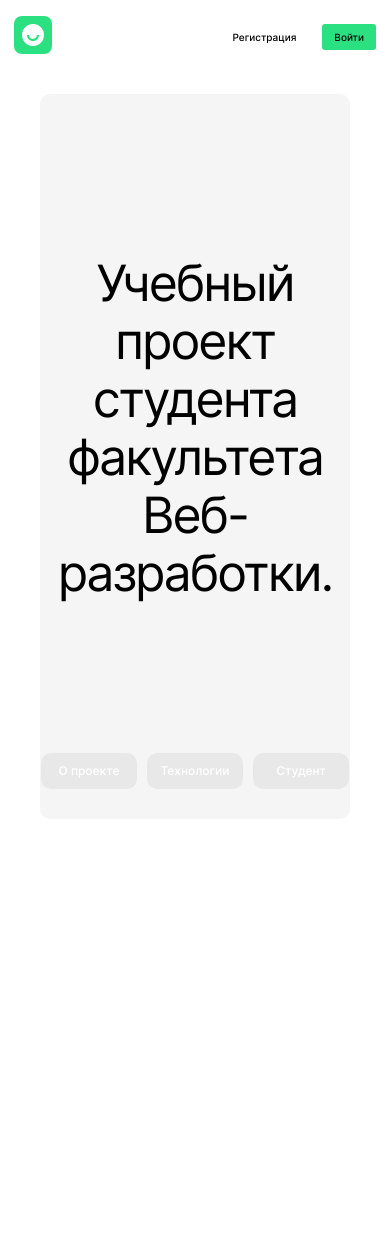
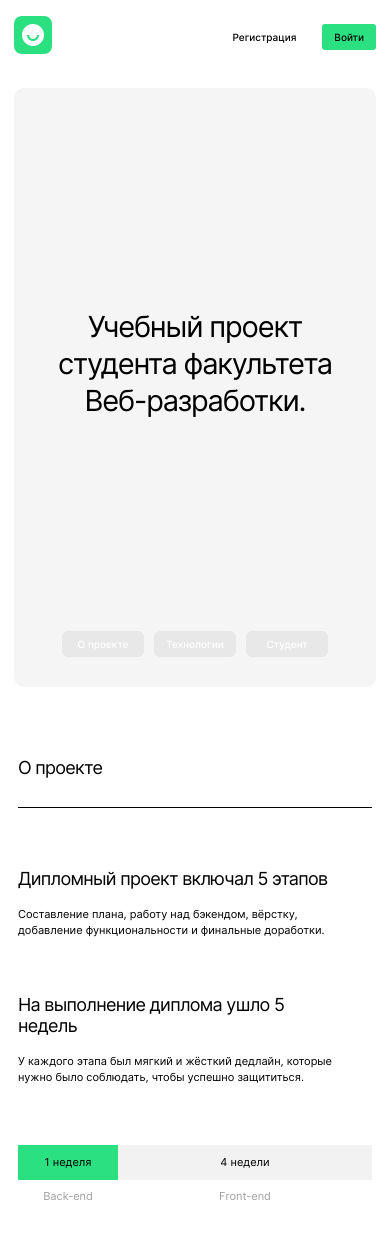
Before and after one commit to Lizaakishina/movies-explorer-frontend, a React (Create React App) app: page / in a window 390 px wide. Shown: the top 1238 px of the page. Before the commit the page ends 844 px from the top, so only its background shows below. Built offline with nearby package versions, Linux system fonts and the light colour scheme.

Commit message:
feat: верстка aboutproject (fix: адаптив компонентов)

```diff
--- /dev/null
+++ b/src/components/Main/AboutProject/AboutProject.css
@@ -0,0 +1,168 @@
+.list {
+  padding: 0;
+  list-style-type: none;
+}
+
+.aboutProject {
+  background-color: #fff;
+  padding: 110px 70px;
+}
+
+.aboutProject__title {
+  margin: 0;
+  font-size: 22px;
+  font-weight: 400;
+  line-height: 26.63px;
+  letter-spacing: -0.04em;
+}
+
+.aboutProject__subtitle {
+  margin: 0;
+  font-size: 20px;
+  line-height: 24.2px;
+  letter-spacing: -0.04em;
+  font-weight: 400;
+}
+
+.aboutProject__line {
+  width: 100%;
+  border-bottom: 1px solid #000;
+  margin-top: 23px;
+}
+
+.aboutProject__list {
+  display: flex;
+  gap: 40px;
+  margin-top: 70px;
+}
+
+.aboutProject__item {
+  max-width: 550px;
+  width: 100%;
+}
+
+.aboutProject__description {
+  margin: 0;
+  margin-top: 26px;
+  font-size: 14px;
+  line-height: 20px;
+  font-weight: 400;
+}
+
+.aboutProject__scale {
+  display: flex;
+  margin-top: 110px;
+  font-size: 14px;
+  line-height: 17px;
+  text-align: center;
+}
+
+.aboutProject__backend {
+  flex-shrink: 3.771;
+  max-width: 228px;
+  width: 100%;
+  font-weight: 400;
+}
+
+.aboutProject__scale-backend {
+  background-color: #2be080;
+  padding: 9px 0;
+}
+
+.aboutProject__scale-subtitle {
+  margin-top: 14px;
+  color: #a0a0a0;
+}
+
+.aboutProject__frontend {
+  flex-shrink: 1;
+  max-width: 912px;
+  width: 100%;
+  font-weight: 400;
+}
+
+.aboutProject__scale-frontend {
+  background-color: #f2f2f2;
+  padding: 9px 0;
+}
+
+@media screen and (max-width: 790px) {
+  .aboutProject {
+    background-color: #fff;
+    padding: 90px 50px;
+  }
+
+  .aboutProject__list {
+    gap: 30px;
+  }
+
+    .aboutProject__item {
+    max-width: 319px;
+  }
+
+  .aboutProject__description {
+    margin-top: 22px;
+    font-size: 12px;
+    line-height: 18px;
+  }
+
+  .aboutProject__scale {
+    margin-top: 93px;
+  }
+
+  .aboutProject__scale-backend {
+    min-width: 100px;
+  }
+}
+
+@media screen and (max-width: 450px) {
+  .aboutProject {
+    background-color: #fff;
+    padding: 70px 18px;
+  }
+
+  .aboutProject__title {
+    font-size: 18px;
+    line-height: 21.78px;
+  }
+
+  .aboutProject__line {
+    margin-top: 28px;
+  }
+
+  .aboutProject__list {
+    flex-direction: column;
+    margin-top: 60px;
+    gap: 56px;
+  }
+
+  .aboutProject__subtitle {
+    font-size: 18px;
+    line-height: 21.78px;
+  }
+
+  .aboutProject__description {
+    margin-top: 16px;
+    font-size: 11px;
+    line-height: 16px;
+  }
+
+  .aboutProject__scale {
+    margin-top: 60px;
+    font-size: 11px;
+    line-height: 13.31px;
+    text-align: center;
+  }
+
+  .aboutProject__scale-backend {
+    padding: 11px 0;
+  }
+
+  .aboutProject__scale-subtitle {
+    margin-top: 10px;
+  }
+
+  .aboutProject__scale-frontend {
+    padding: 11px 0;
+  }
+}
--- /dev/null
+++ b/src/components/Main/AboutProject/AboutProject.jsx
@@ -0,0 +1,32 @@
+import "./AboutProject.css";
+
+const AboutProject = () => {
+  return(
+    <section className="aboutProject">
+      <h2 className="aboutProject__title">О проекте</h2>
+      <div className="aboutProject__line"></div>
+      <ul className="list aboutProject__list">
+        <li className="aboutProject__item">
+        <h3 className="aboutProject__subtitle">Дипломный проект включал 5 этапов</h3>
+        <p className="aboutProject__description">Составление плана, работу над бэкендом, вёрстку, добавление функциональности и финальные доработки.</p>
+        </li>
+        <li className="aboutProject__item">
+          <h3 className="aboutProject__subtitle">На выполнение диплома ушло 5 недель</h3>
+          <p className="aboutProject__description">У каждого этапа был мягкий и жёсткий дедлайн, которые нужно было соблюдать, чтобы успешно защититься.</p>
+        </li>
+      </ul>
+      <ul className="list aboutProject__scale">
+        <li className="aboutProject__backend">
+          <div className="aboutProject__scale-backend">1 неделя</div>
+          <p className="aboutProject__scale-subtitle">Back-end</p>
+        </li>
+        <li className="aboutProject__frontend">
+          <div className="aboutProject__scale-frontend">4 недели</div>
+          <p className="aboutProject__scale-subtitle">Front-end</p>
+        </li>
+      </ul>
+    </section>
+  );
+}
+
+export default AboutProject;
--- a/src/components/Main/Main.jsx
+++ b/src/components/Main/Main.jsx
@@ -1,12 +1,14 @@
 import './Main.css';
 import Header from '../Header/Header';
 import Promo from './Promo/Promo';
+import AboutProject from './AboutProject/AboutProject';
 
 const Main = () => {
   return(
     <main className="main__page">
       <Header />
       <Promo />
+      <AboutProject />
     </main>
   );
 }
--- a/src/components/Main/Promo/NavTab/NavTab.css
+++ b/src/components/Main/Promo/NavTab/NavTab.css
@@ -14,9 +14,17 @@
   box-sizing: border-box;
   max-width: 96px;
   width: 100%;
-  height: 36px;
   background-color: #e8e8e8;
   border-radius: 10px;
   text-align: center;
   padding: 10px 0;
 }
+
+@media screen and (max-width: 450px) {
+  .navTab__item {
+    max-width: 82px;
+    font-size: 10px;
+    border-radius: 6px;
+    padding: 5px 0;
+  }
+}
--- a/src/components/Main/Promo/Promo.css
+++ b/src/components/Main/Promo/Promo.css
@@ -17,3 +17,45 @@
   padding-bottom: 151px;
   margin: 0 auto;
 }
+
+@media screen and (max-width: 790px) {
+  .promo {
+    margin: 20px 20px 0 20px;
+  }
+
+  .promo__title {
+    max-width: 680px;
+    padding-top: 350px;
+    padding-bottom: 314px;
+    font-size: 40px;
+    line-height: 52px;
+  }
+}
+
+@media screen and (max-width: 570px) {
+  .promo {
+    margin: 14px 14px 0 14px;
+  }
+
+  .promo__title {
+    max-width: 420px;
+    padding-top: 220px;
+    padding-bottom: 212px;
+    font-size: 29px;
+    line-height: 37px;
+  }
+}
+
+@media screen and (max-width: 450px) {
+  .promo {
+    margin: 14px 14px 0 14px;
+  }
+
+  .promo__title {
+    max-width: 292px;
+    padding-top: 220px;
+    padding-bottom: 212px;
+    font-size: 29px;
+    line-height: 37px;
+  }
+}
```
